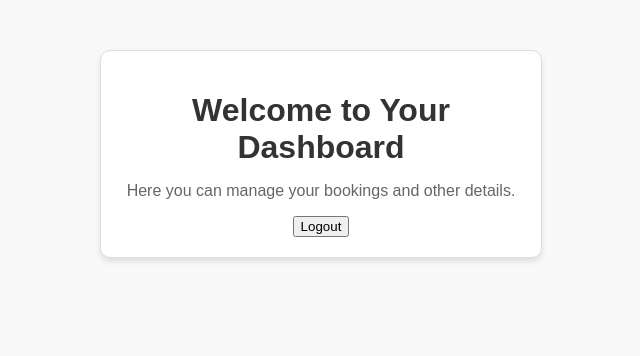
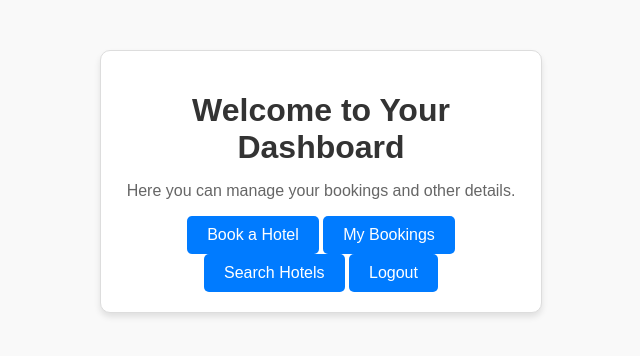
Before and after one commit to Veeramalla26/CA-TWO-RESIST, a Flask app: page /dashboard in a window 1280 px wide. Shown: the top 356 px of the page, without its empty margins (319-959 px from the left). Run offline with Flask 3, Linux system fonts and the light colour scheme; the visitor is signed in with stand-in values (Sample User, id 1).

Commit message:
added buttons in customer dahsboard

```diff
--- a/templates/customer_dashboard.html
+++ b/templates/customer_dashboard.html
@@ -11,7 +11,12 @@
     <div class="container">
         <h1>Welcome to Your Dashboard</h1>
         <p>Here you can manage your bookings and other details.</p>
-        <button id="logout-btn">Logout</button>
+        <div id="user-buttons-container" class="user-buttons-container">
+            <button class="button" id="book-hotel-btn">Book a Hotel</button>
+            <button class="button" id="my-bookings-btn">My Bookings</button>
+            <button class="button" id="search-hotel-btn">Search Hotels</button>
+            <button class="button" id="logout-btn">Logout</button>
+        </div>
     </div>
 </body>
 </html>
```
